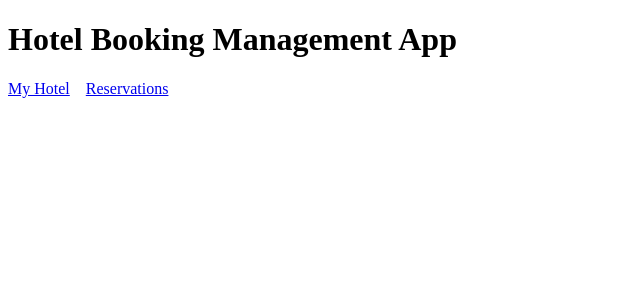
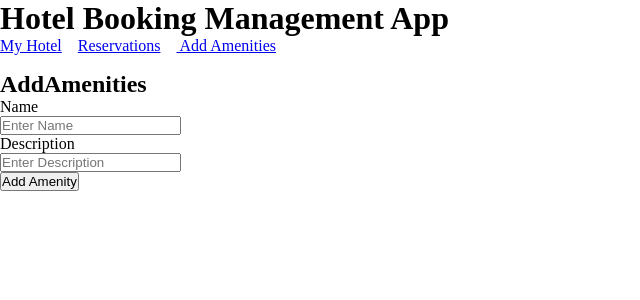
Before and after one commit to JesseJames-Git/Hotel-Booking-management-system, a React (Create React App) app in the folder client/: page /admin/add_amenities in a window 1280 px wide. Shown: the top 300 px of the page, without its empty margins (0-640 px from the left). Built offline with nearby package versions, Linux system fonts and the light colour scheme; no server answers.

Commit message:
Make AddAmenities form

```diff
--- /dev/null
+++ b/client/src/components/AddAmenities.js
@@ -0,0 +1,76 @@
+import React from 'react'
+import { useFormik } from "formik"
+import * as yup from "yup"
+
+const AddAmenities = () => {
+  // yup validation
+  const basicSchema = yup.object().shape({
+    name: yup
+          .string()
+          .max(25, "Amenity name must be less than 25 characters")
+          .required("Input is required"),
+
+    description: yup
+                  .string()
+                  .max(200, "Description must be less than 200 characters")
+                  .required("Input is required")
+  })
+
+  const {values, errors, touched, handleChange, handleSubmit, handleBlur, resetForm} = useFormik({
+    initialValues:{name: "", desription: ""},
+    validationSchema: basicSchema,
+
+    onSubmit: (formValues) => {
+      fetch("/hotel/<int:hotel_id>/amenities", {
+        method: "POST",
+        headers: {"Content-Type": "application/json"},
+        body: JSON.stringify(formValues),
+      })
+      .then((r) => r.json())
+      .then(()=>{
+        resetForm()
+      })
+    }
+  })
+
+  function toTitleCase(str) {
+    return str
+      .toLowerCase()
+      .split(' ')
+      .map(word => {
+        return word.charAt(0).toUpperCase() + word.slice(1);
+      })
+      .join(' ')
+  }
+
+  return (
+    <div>
+        <h2>AddAmenities</h2>
+
+        <form onsubmit={handleSubmit}>
+          {["name", "description"].map((field)=>(
+              <div key={field}>
+                <label htmlFor={field}>{toTitleCase(field)}</label>
+                <br/>
+                <input
+                  id={field}
+                  className={errors[field] && touched[field]? 'input-error': ""}
+                  name={field}
+                  type="text"
+                  value={values[field]}
+                  onChange={handleChange}
+                  onBlur={handleBlur}
+                  placeholder={`Enter ${toTitleCase(field)}`}
+                />
+                {errors[field] && touched[field] && <p className='error-msg'>{errors[field]}</p>}
+                <br/>
+              </div>
+            ))}
+            <button type='submit'>Add Amenity</button>
+        </form>
+
+    </div>
+  )
+}
+
+export default AddAmenities
--- a/client/src/components/AddHotel.js
+++ b/client/src/components/AddHotel.js
@@ -1,18 +1,19 @@
 import React from "react";
 import { useFormik } from "formik";
 import * as yup from "yup";
+import "../styling/AddHotel.css"
 
 const AddHotel = ({ onHotelAdded }) => {
   const schema = yup.object().shape({
-    name: yup.string().max(25).required("Hotel name required"),
-    email: yup.string().email("Invalid email").required(),
-    phone: yup.string().max(17).required(),
-    city: yup.string().required(),
-    country: yup.string().required(),
-    address: yup.string().required(),
+    name: yup.string().max(25).required("This field is required"),
+    email: yup.string().email("Invalid email").required("This field is required"),
+    phone: yup.string().max(17).required("This field is required"),
+    city: yup.string().required("This field is required"),
+    country: yup.string().required("This field is required"),
+    address: yup.string().required("This field is required"),
   })
 
-  const { values, handleChange, handleBlur, handleSubmit, resetForm } = useFormik({
+  const { values, errors, touched, handleChange, handleBlur, handleSubmit, resetForm } = useFormik({
     initialValues: {
       name: "",
       email: "",
@@ -47,7 +48,6 @@ const AddHotel = ({ onHotelAdded }) => {
       .join(' ')
   }
 
-
   return (
     <div>
       <h2>Add Your Hotel</h2>
@@ -63,7 +63,9 @@ const AddHotel = ({ onHotelAdded }) => {
               onChange={handleChange}
               onBlur={handleBlur}
               placeholder={`Enter ${toTitleCase(field)}`}
+              className={errors[field] && touched[field] ? "input-errors": ""}
             />
+            {errors[field] && touched[field] && <p className="error-msg">{errors[field]}</p>}
             <br/>
           </div>
         ))}
--- a/client/src/components/App.js
+++ b/client/src/components/App.js
@@ -9,12 +9,12 @@ import {
 import Reservations from "./Reservations";
 import Hotel from "./Hotel";
 import AddHotel from "./AddHotel";
+import AddAmenities from "./AddAmenities";
 
 function App() {
   const [hotel, setHotel] = useState(null);
   const [loading, setLoading] = useState(true);
 
-  // Fetch the logged-in admin's hotel
   useEffect(() => {
     fetch("/my_hotel")
       .then((r) => r.json())
@@ -40,11 +40,12 @@ function App() {
           <Link to="/hotel" style={{ marginRight: "1em" }}>
             My Hotel
           </Link>
-          <Link to="/hotels/1/reservations">Reservations</Link>
+          <Link to="/hotels/1/reservations" style={{ marginRight: "1em" }}>Reservations</Link>
+          <Link to="/admin/add_amenities"> Add Amenities</Link>
         </nav>
 
         <Switch>
-          {/* Show AddHotel if admin doesn't have one */}
+
           <Route path="/hotel">
             {hotel ? (
               <Hotel hotel={hotel} />
@@ -53,6 +54,7 @@ function App() {
             )}
           </Route>
 
+          <Route path="/admin/add_amenities" component={AddAmenities} />
           <Route path="/hotels/:hotelId/reservations" component={Reservations} />
         </Switch>
       </div>
--- a/client/src/components/Hotel.js
+++ b/client/src/components/Hotel.js
@@ -2,6 +2,7 @@ import React, { useEffect, useState } from "react";
 
 const Hotel = () => {
   const [hotel, setHotel] = useState(null);
+  const [amenities, setAmenities] = useState([])
   const [loading, setLoading] = useState(true);
 
   useEffect(() => {
@@ -12,6 +13,7 @@ const Hotel = () => {
         setLoading(false);
       });
   }, []);
+
 
   if (loading) return <p>Loading...</p>;
   if (!hotel || hotel.message) return <p>No hotel found for this admin.</p>;
--- a/client/src/components/Reservations.js
+++ b/client/src/components/Reservations.js
@@ -45,7 +45,7 @@ const Reservations = () => {
                 <li key={r.id}>
                   <p>Room Name: {r.room_name}</p>
                   <p>Price per Night: {r.price_per_night}</p>
-                  <p>Availability: {r.is_available ? "Yes" : "No"}</p>
+                  <p>Availability: {r.is_available}</p>
                 </li>
               ))}
             </ul>
--- a/client/src/index.css
+++ b/client/src/index.css
@@ -4,3 +4,8 @@
   --link: #61dafb;
   --text: hsla(0, 0%, 100%, 0.88);
 }
+
+*{
+  margin: 0;
+  padding: 0;
+}
--- /dev/null
+++ b/client/src/styling/AddHotel.css
@@ -0,0 +1,6 @@
+.input-errors{
+    border-color: rgb(184, 56, 56);
+}
+.error-msg{
+    color: rgb(184, 56, 56);
+}
```
Also changed, not shown: 1 other file (tests, documents, lock files or other folders).
